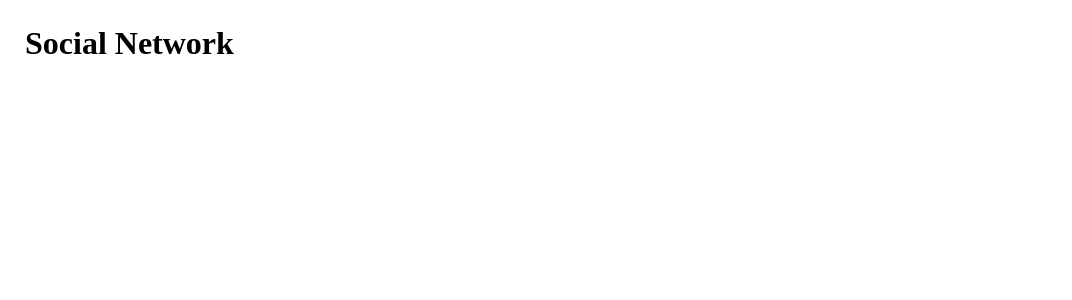
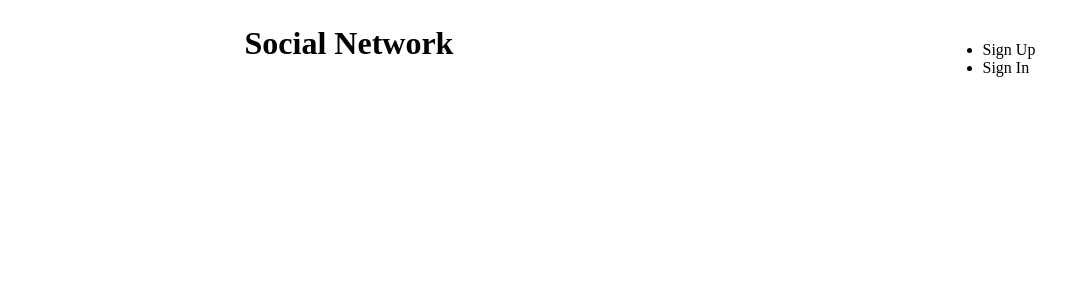
Before and after one commit to TheRealCaptainAwesome/LEGACY_social_network, a React (Create React App) app in the folder client/: page / in a window 1280 px wide. Shown: the top 300 px of the page, without its empty margins (0-1072 px from the left). Built offline with nearby package versions, Linux system fonts and the light colour scheme.

Commit message:
Just saving progress: Navbar
Saving some progress as I could not continue

```diff
--- a/client/src/components/containers/navbar/Navbar.css
+++ b/client/src/components/containers/navbar/Navbar.css
@@ -1,5 +1,8 @@
 header {
-    padding: 25px;
+    padding-top: 25px;
+    width: 100%;
+    display: flex;
+    justify-content: space-around;
 }
 
 header h1 {
--- a/client/src/components/containers/navbar/Navbar.js
+++ b/client/src/components/containers/navbar/Navbar.js
@@ -8,6 +8,10 @@ export default class Navbar extends Component {
         <div className="logoNtitle">
           <h1>Social Network</h1>
         </div>
+        <ul>
+          <li>Sign Up</li>
+          <li>Sign In</li>
+        </ul>
       </header>
     );
   }
```
